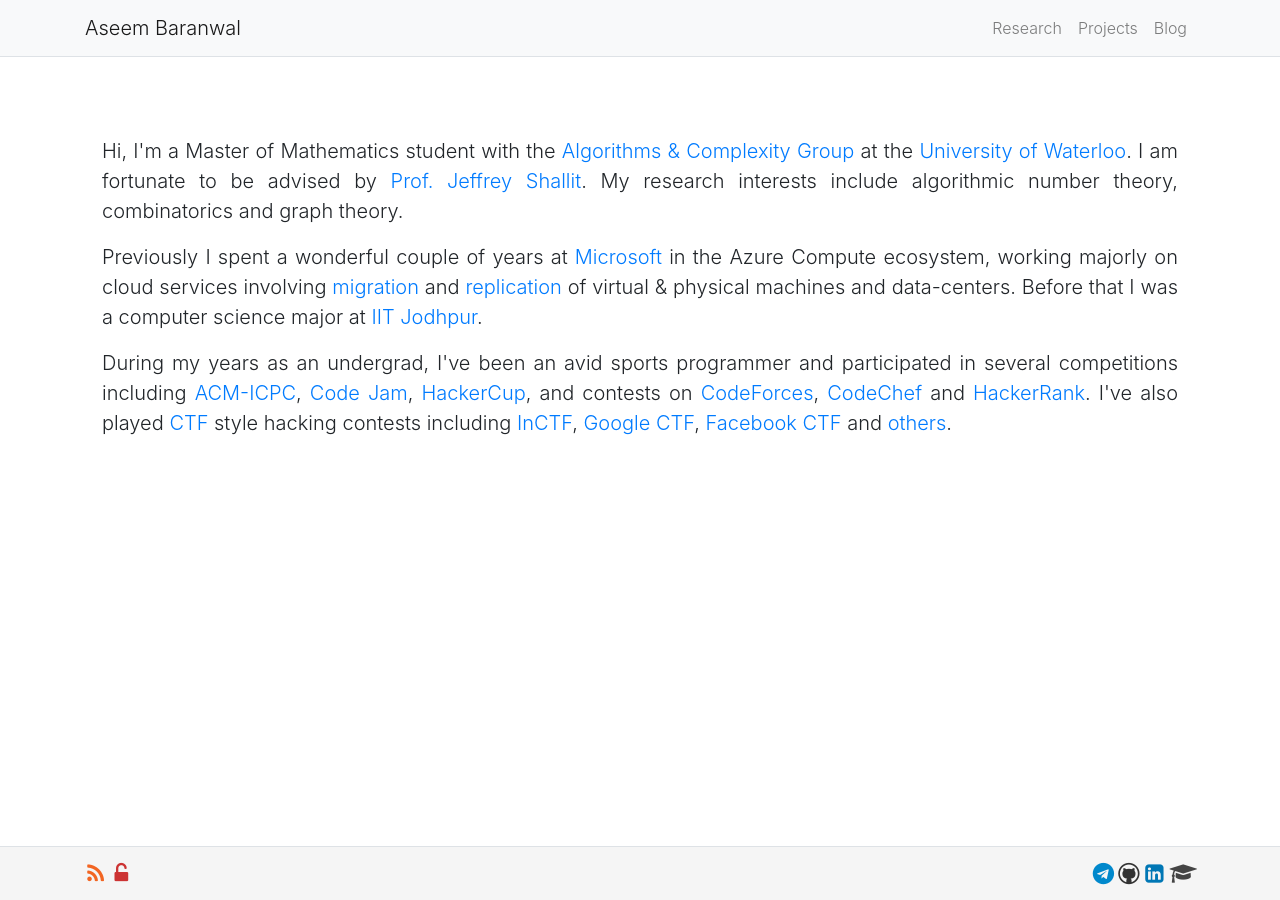
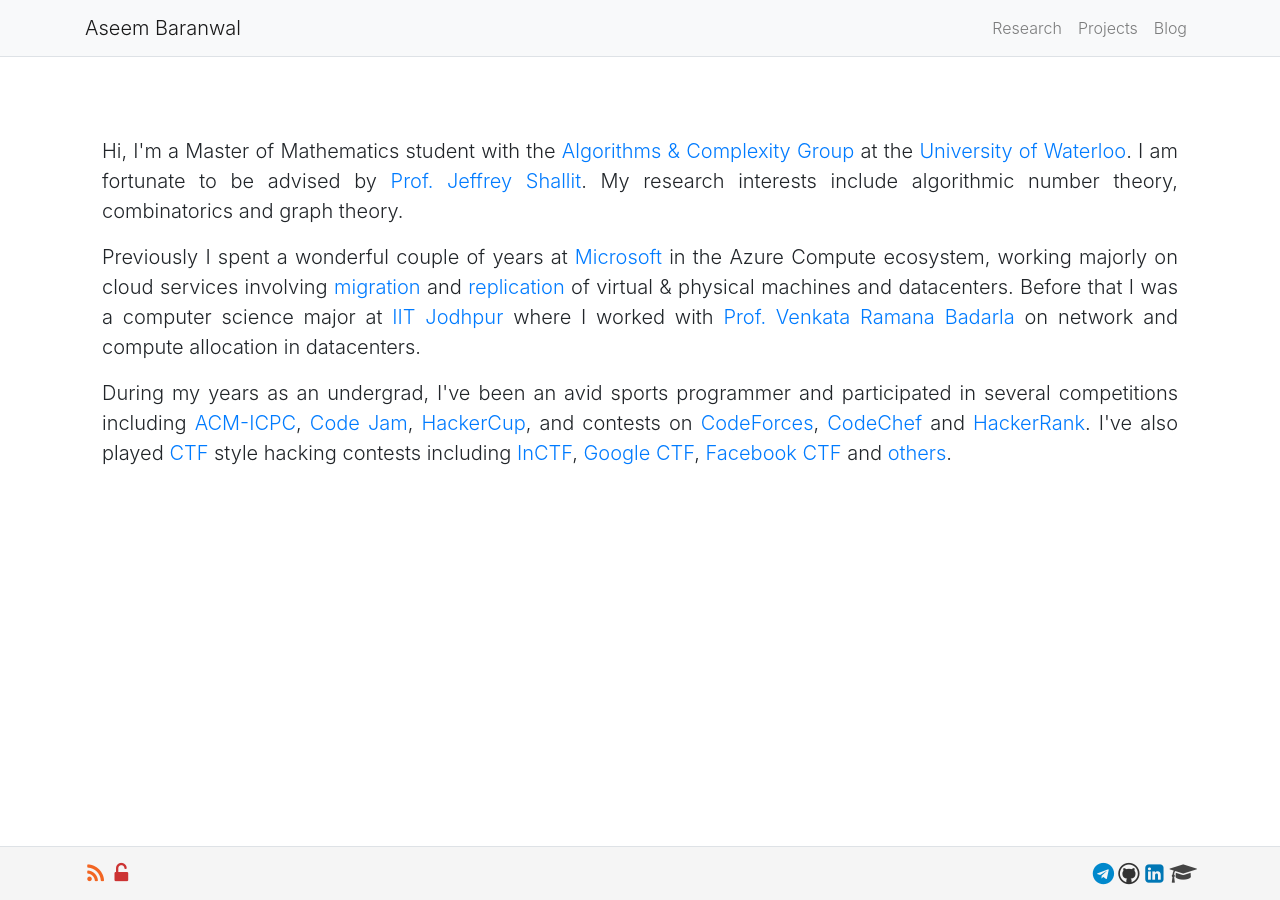
Before and after one commit to aseemrb/aseemrb.github.io, a Jekyll site: the page built from index.md, in a window 1280 px wide. Built offline with Jekyll 4.4.1, drawn with Linux system fonts in a browser that asks for light colours.

Commit message:
undergrad

```diff
--- a/index.md
+++ b/index.md
@@ -8,7 +8,7 @@ layout: default
         Hi, I'm a Master of Mathematics student with the <a href="http://algcomp.uwaterloo.ca/">Algorithms & Complexity Group</a> at the <a href="https://uwaterloo.ca/">University of Waterloo</a>. I am fortunate to be advised by <a href="https://cs.uwaterloo.ca/~shallit/">Prof. Jeffrey Shallit</a>. My research interests include algorithmic number theory, combinatorics and graph theory.<br>
     </p>
     <p class="lead">
-        Previously I spent a wonderful couple of years at <a href="https://microsoft.com/">Microsoft</a> in the Azure Compute ecosystem, working majorly on cloud services involving <a href="https://azure.microsoft.com/en-us/services/azure-migrate/">migration</a> and <a href="https://azure.microsoft.com/en-us/services/site-recovery/">replication</a> of virtual & physical machines and data-centers. Before that I was a computer science major at <a href="http://iitj.ac.in/">IIT Jodhpur</a>.
+        Previously I spent a wonderful couple of years at <a href="https://microsoft.com/">Microsoft</a> in the Azure Compute ecosystem, working majorly on cloud services involving <a href="https://azure.microsoft.com/en-us/services/azure-migrate/">migration</a> and <a href="https://azure.microsoft.com/en-us/services/site-recovery/">replication</a> of virtual & physical machines and datacenters. Before that I was a computer science major at <a href="http://iitj.ac.in/">IIT Jodhpur</a> where I worked with <a href="https://iittp.ac.in/dr-venkata-ramana-badarla">Prof. Venkata Ramana Badarla</a> on network and compute allocation in datacenters.
     </p>
     <p class="lead">
         During my years as an undergrad, I've been an avid sports programmer and participated in several competitions including <a href="http://icpc.baylor.edu">ACM-ICPC</a>, <a href="https://codingcompetitions.withgoogle.com/codejam">Code Jam</a>, <a href="https://www.facebook.com/hackercup/contest">HackerCup</a>, and contests on <a href="https://codeforces.com/">CodeForces</a>, <a href="">CodeChef</a> and <a href="">HackerRank</a>. I've also played <a href="https://ctftime.org/ctf-wtf/">CTF</a> style hacking contests including <a href="https://inctf.in/">InCTF</a>, <a href="https://capturetheflag.withgoogle.com/">Google CTF</a>, <a href="https://fbctf.com/">Facebook CTF</a> and <a href="https://ctftime.org/event/list/">others</a>.
```
